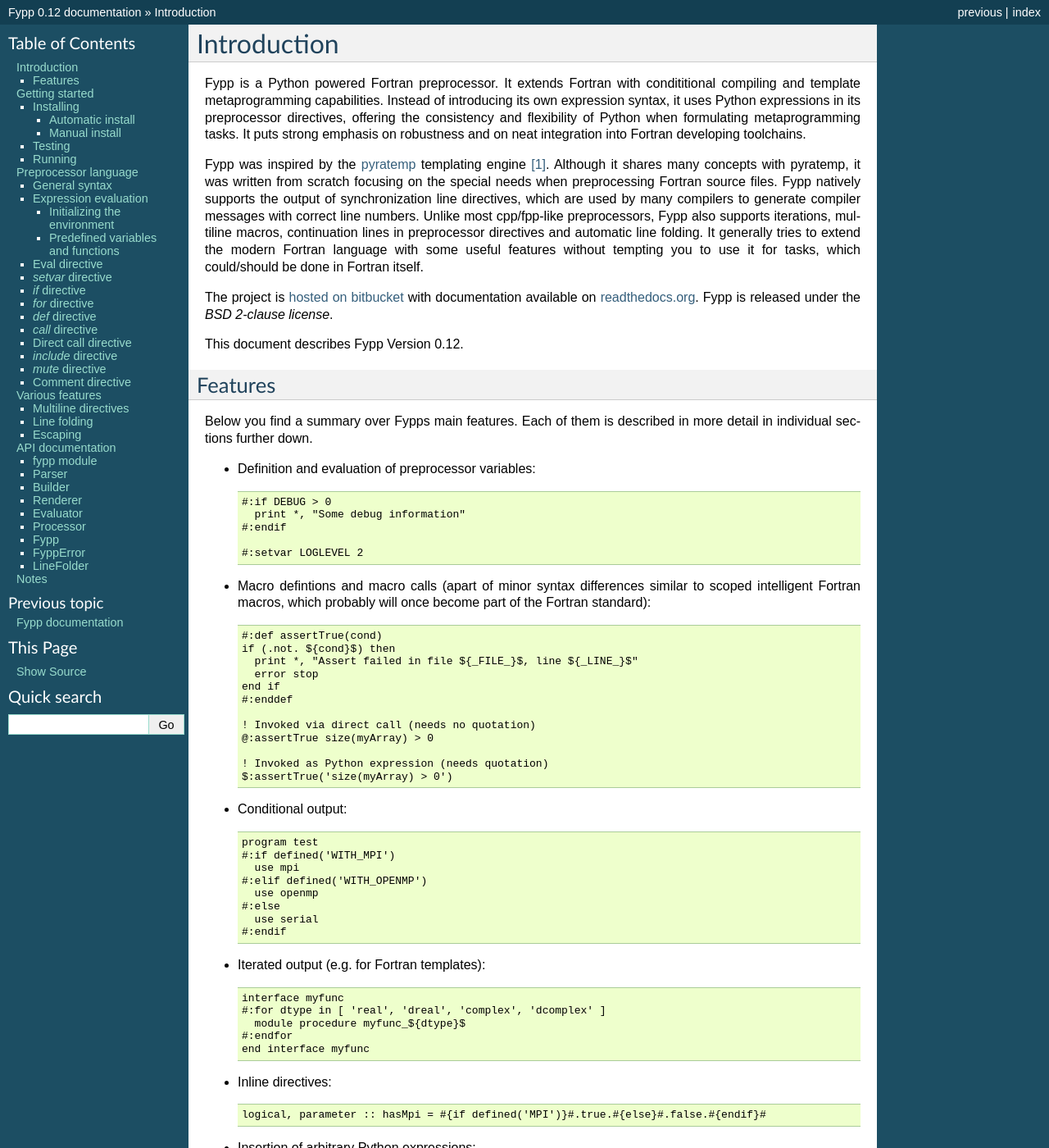
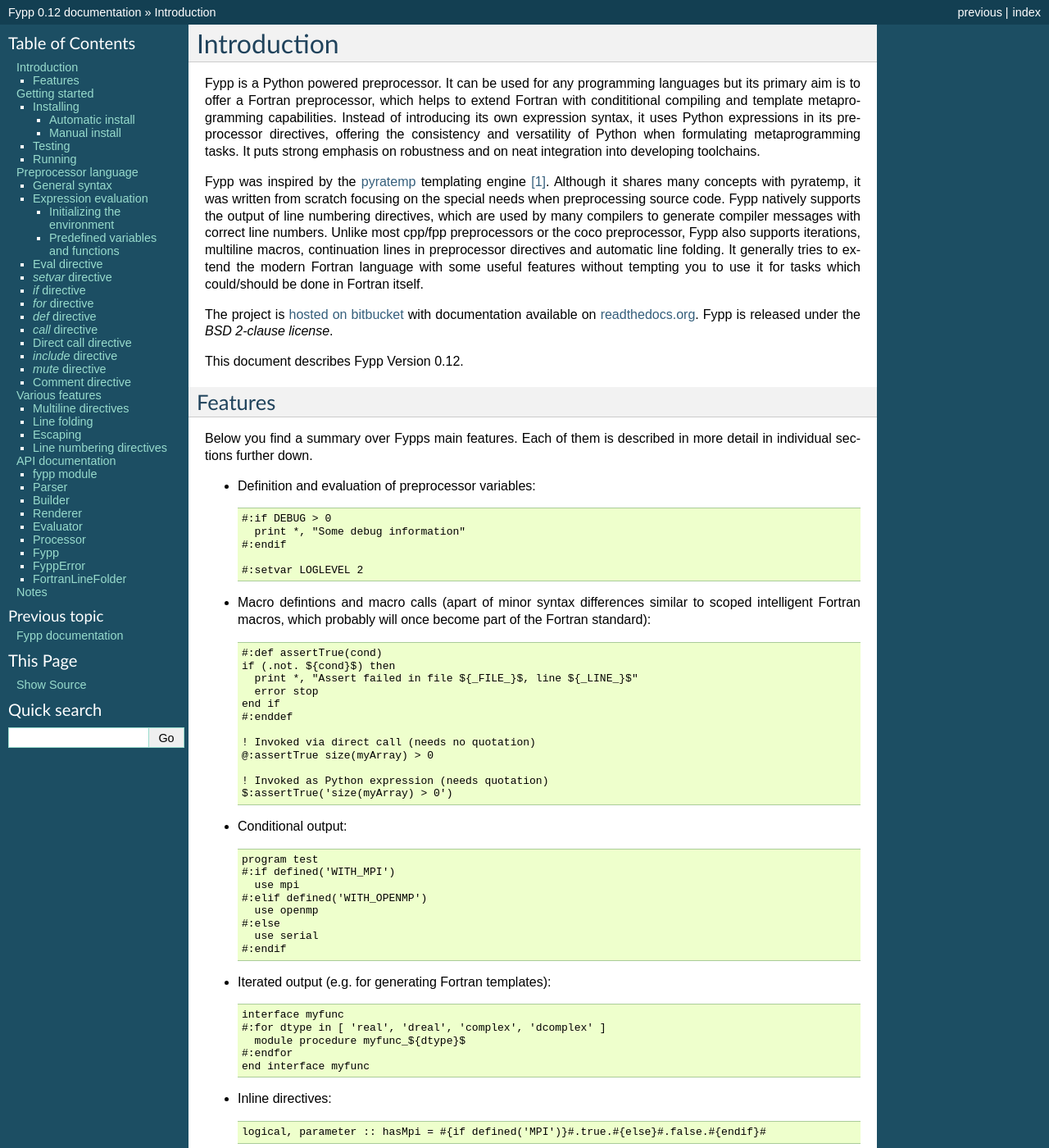
Before and after one commit to aradi/fypp, a Sphinx documentation site: the page built from docs/fypp.rst, in a window 1280 px wide and 1400 px high. Shown: the whole window at 82% size. Built offline with Sphinx 7.4.7, drawn with Linux system fonts in a browser that asks for light colours; some of the changed text lies outside the part shown.

Commit message:
Extend documentation and test suite.

```diff
--- a/docs/fypp.rst
+++ b/docs/fypp.rst
@@ -4,24 +4,25 @@
 Introduction
 ************
 
-Fypp is a Python powered Fortran preprocessor. It extends Fortran with
-condititional compiling and template metaprogramming capabilities. Instead of
-introducing its own expression syntax, it uses Python expressions in its
-preprocessor directives, offering the consistency and flexibility of Python when
-formulating metaprogramming tasks. It puts strong emphasis on robustness and on
-neat integration into Fortran developing toolchains.
+Fypp is a Python powered preprocessor. It can be used for any programming
+languages but its primary aim is to offer a Fortran preprocessor, which helps to
+extend Fortran with condititional compiling and template metaprogramming
+capabilities. Instead of introducing its own expression syntax, it uses Python
+expressions in its preprocessor directives, offering the consistency and
+versatility of Python when formulating metaprogramming tasks. It puts strong
+emphasis on robustness and on neat integration into developing toolchains.
 
 Fypp was inspired by the `pyratemp
 <http://www.simple-is-better.org/template/pyratemp.html>`_ templating engine
 [#]_. Although it shares many concepts with pyratemp, it was written from
-scratch focusing on the special needs when preprocessing Fortran source
-files. Fypp natively supports the output of synchronization line directives,
-which are used by many compilers to generate compiler messages with correct line
-numbers. Unlike most cpp/fpp-like preprocessors, Fypp also supports iterations,
-multiline macros, continuation lines in preprocessor directives and automatic
-line folding. It generally tries to extend the modern Fortran language with some
-useful features without tempting you to use it for tasks, which could/should be
-done in Fortran itself.
+scratch focusing on the special needs when preprocessing source code. Fypp
+natively supports the output of line numbering directives, which are used by
+many compilers to generate compiler messages with correct line numbers. Unlike
+most cpp/fpp preprocessors or the coco preprocessor, Fypp also supports
+iterations, multiline macros, continuation lines in preprocessor directives and
+automatic line folding. It generally tries to extend the modern Fortran language
+with some useful features without tempting you to use it for tasks which
+could/should be done in Fortran itself.
 
 The project is `hosted on bitbucket <http://bitbucket.org/aradi/fypp>`_ with
 documentation available on `readthedocs.org
@@ -74,7 +75,7 @@
       use serial
     #:endif
 
-* Iterated output (e.g. for Fortran templates)::
+* Iterated output (e.g. for generating Fortran templates)::
 
     interface myfunc
     #:for dtype in [ 'real', 'dreal', 'complex', 'dcomplex' ]
@@ -233,7 +234,7 @@
    * Line form, starting with ``#:`` (hashmark colon)::
 
        #:if 1 > 2
-         Some fortran code
+         Some code
        #:endif
 
    * Inline form, enclosed between ``#{`` and ``}#``::
@@ -264,7 +265,7 @@
 they must be consistent, e.g. a directive opened as line directive can not be
 closed with an inline directive and vica versa.
 
-Whitespaces in preprocessor commands are ignored, if they appear after the
+Whitespaces in preprocessor commands are ignored if they appear after the
 opening colon or curly brace or before the closing curly brace. So the following
 examples are pairwise equivalent::
 
@@ -295,7 +296,7 @@
     :
   end program test
 
-Preprocessor directives can be nested arbitrarily::
+Preprocessor directives can be arbitrarily nested::
 
   #:if DEBUG > 0
     #:if DO_LOGGING
@@ -324,8 +325,8 @@
 expressions. Although, this may require some additional quotations as compared
 to other preprocessor languages ::
 
-  #:if defined('DEBUG')  #! defined() takes a Python string as argument
-  #:for dtype in [ 'real(dp)', 'integer', 'logical' ]  # dtype runs over strings
+  #:if defined('DEBUG')  #! The Python function defined() expects a string argument
+  #:for dtype in [ 'real(dp)', 'integer', 'logical' ]  #! dtype runs over strings
 
 it enables consistent expressions with (hopefully) least surprises (once you
 know, how to formulate the expression in Python, you exactly know, how to write
@@ -339,10 +340,10 @@
 
 can only be evaluated, if the variable `DEBUG` had been already defined.
 
-Python expressions are evaluted in an isolated Python environment. It contains a
-restricted set of Python built-in functions and a few predefined variables and
-functions (see below). There are no modules loaded by default, and for safety
-reasons, no modules can be loaded once the preprocessing has started.
+Python expressions are evaluted in an isolated Python environment, which
+contains a restricted set of Python built-in functions and a few predefined
+variables and functions (see below). There are no modules loaded by default, and
+for safety reasons, no modules can be loaded once the preprocessing has started.
 
 
 Initializing the environment
@@ -403,19 +404,19 @@
 Additionally following predefined functions are provided:
 
 * ``defined(VARNAME)``: Returns ``True`` if a variable with a given name has
-  been already defined. The variable name must be provided as string ::
+  been already defined. The variable name must be provided as string::
 
     #:if defined('WITH_MPI')
 
 * ``getvar(VARNAME, DEFAULTVALUE)``: Returns the value of a variable or a
   default value if the variable is not defined. The variable name must be
-  provided as string. ::
+  provided as string::
 
     #:if getvar('DEBUG', 0)
 
 * ``setvar(VARNAME, VALUE)``: Sets a variable to given value. It is identical to
   the ``#:setvar`` control directive. The variable name must be provided as
-  string ::
+  string::
 
     $:setvar('i', 12)
     print *, "VAR I: ${i}$"
@@ -571,11 +572,11 @@
 ===============
 
 Parametrized macros can be defined with the `def` directive. This defines a
-regular Python callable which returns the rendered content of the macro body
+regular Python callable, which returns the rendered content of the macro body
 when called. The macro arguments are converted to local variables containing the
 actual arguments as values. The macro can be either called from within an
-eval-directive or via the `call` control directive or its abreviated form
-(direct call).
+eval-directive, via the `call` control directive or its abreviated form, the
+direct call.
 
 Given the macro definition ::
 
@@ -605,14 +606,13 @@
     error stop
   end if
 
-if the variabl `DEBUG` had a value greater than zero or an empty string
+if the variable `DEBUG` had a value greater than zero or an empty string
 otherwise.
 
-When called from within an eval-directive, additional to the regular macro
-arguments, arbitrary optional parameters can be passed. Those optional
-parameters will be converted to local variables when the macro content is
-rendered. For example given the defintion of the ``assertTrue()`` macro from
-above, the call ::
+When called from within an eval-directive, arbitrary optional parameters can be
+passed additional to the regular macro arguments. The optional parameters are
+converted to local variables when the macro content is rendered. For example
+given the defintion of the ``assertTrue()`` macro from above, the call ::
 
   $:assertTrue('x > y', DEBUG=1)
 
@@ -662,7 +662,7 @@
 ================
 
 When a Python callable (e.g. regular Python function, macro) is called with
-string arguments only (e.g. Fortran code), it can be called using the `call`
+string arguments only (e.g. source code), it can be called using the `call`
 directive to avoid extra quoting of the arguments::
 
   #:def debug_code(code)
@@ -867,13 +865,15 @@
   becoming too short, it defaults to ``simple`` if no whitespace occurs in the
   last third of the line.
 
+The ``-F`` option can be used to turn off line folding.
+
 
 .. warning:: Fypp is not aware of the Fortran semantics represented by the lines
              it folds.
 
 Fypp applies the line folding rather mechanically (only considering the the
 position of the whitespace characters). Lines containing eval directives and
-lines within macro definition should, therefore, not contain any Fortran style
+lines within macro definitions should, therefore, not contain any Fortran style
 comments (started by ``!``) *within* the line, as folding within the comment
 would result in invalid Fortran code. For comments within such lines, Fypps
 comment directive (``#!``) can be used instead::
@@ -882,10 +882,10 @@
   print *, "DO NOT DO THIS!"  ! Warning: Line may be folded within the comment
   print *, "This is OK."  #! Preprocessor comment is safe as it will be stripped
 
-If the comment starts at the beginning of the line (preceeded by optional
-whitespace characters only), the folding is suppressed, though. This enables you
-to define macros, which emit non-negligible comment lines (e.g. containing
-source code documentation or OpenMP directives)::
+For comments starting at the beginning of the line (preceeded by optional
+whitespace characters only) the folding is suppressed, though. This enables you
+to define macros with non-negligible comment lines (e.g. with source code
+documentation or OpenMP directives)::
 
   #:def macro(DTYPE)
   !> This functions calculates something (version ${DTYPE}$)
@@ -907,10 +907,59 @@
 
   $\: 1 + 2
   #\{if 1 > 2}\#
+  @\:myMacro arg1
 
 Fypp will not recognize the escaped strings as directives, but will remove the
 backslash between the delimiter characters in the output. If you put more than
 one backslash between the delimiters, only one will be removed.
+
+
+Line numbering directives
+=========================
+
+In order to support compilers in emitting messages with correct line numbers
+with respect to the original source file, Fypp can put line number directives
+(a.k.a. linemarkers) in its output. This can be enabled by using the command
+line option ``-n``. Given a file ``test.F90`` with the content ::
+
+  program test
+  #:if defined('MPI')
+  use mpi
+  #:else
+  use openmpi
+  #:endif
+  :
+  end program test
+
+the command ::
+
+  fypp -n -DMPI test.F90
+
+produces the output ::
+
+  # 1 "test.F90"
+  program test
+  # 3 "test.F90"
+    use mpi
+  # 7 "test.F90"
+  :
+  end program test
+
+If during compilation of this output an error occured in the line ``use mpi``
+(e.g. the mpi module can not be found), the compiler would know that this line
+corresponds to line number 3 in the original file ``test.F90`` and could emit an
+according error message.
+
+The line numbering directives can be fine tuned with the ``-N`` option, which
+accepts following mode arguments:
+
+* ``full`` (default): Line numbering directives are emitted whenever lines are
+  removed from the original source file or extra lines are added to it.
+
+* ``nocontlines``: Same as full, but line numbering directives are ommitted
+  before continuation lines. (Some compilers, like the NAG Fortran compiler,
+  have difficulties with line numbering directives before continuation lines).
+
 
 *****************
 API documentation
@@ -977,10 +1026,10 @@
    :members:
 
 
-LineFolder
-==========
+FortranLineFolder
+=================
 
-.. autoclass:: LineFolder
+.. autoclass:: FortranLineFolder
    :members:
    :special-members: __call__
 
```
Also changed, not shown: other parts of docs/fypp.rst (+17 -19 lines), README.rst (+8 -8 lines), 2 other files.
